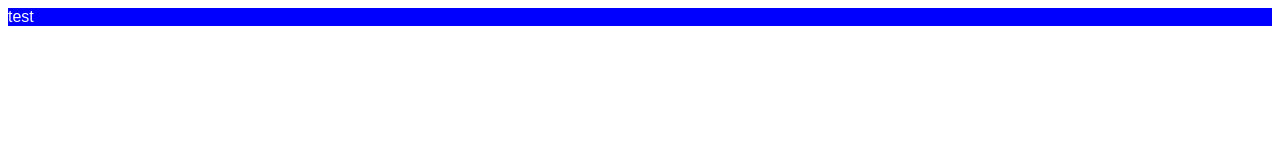
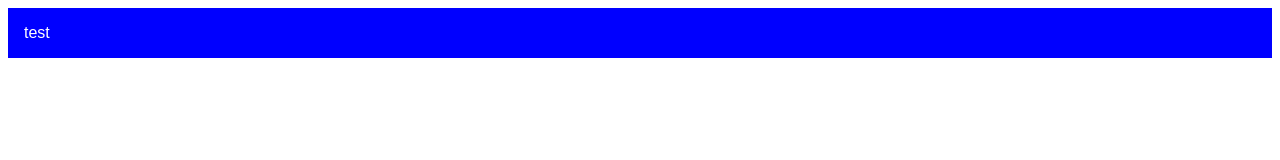
Before and after one commit to CypherStudios/cypherWebTest, a plain HTML site: page index.html in a window 1280 px wide. Drawn offline with Linux system fonts and the light colour scheme.

Commit message:
Update index.html

```diff
--- a/index.html
+++ b/index.html
@@ -5,6 +5,7 @@
   background-color: blue;
   color: white;
   font-family: sans-serif;
+  padding: 1em 1em 1em 1em;
 }
 </style>
 <div id="topbar">test</div>
```
